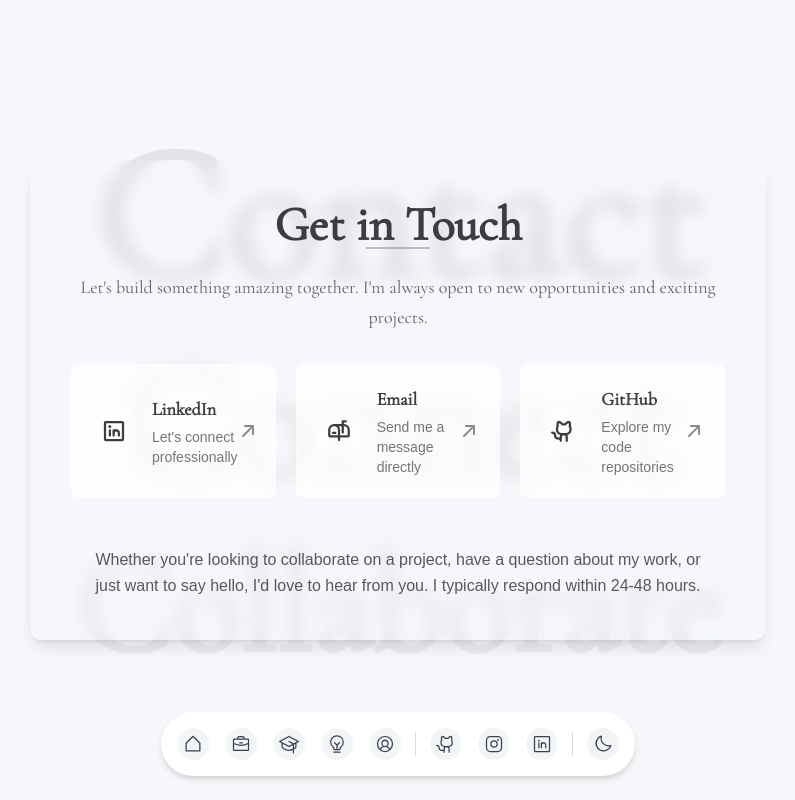
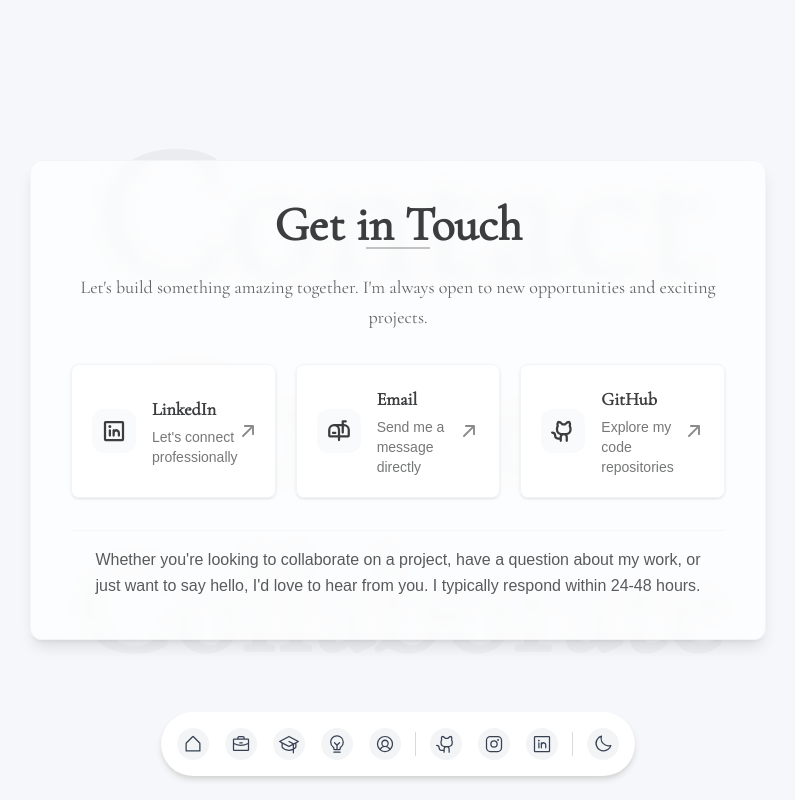
Before and after one commit to imdhruv99/Portfolio-FrontEnd, a Next.js app: page /contact in a window 1280 px wide. Shown: the whole page, without its empty margins (242-1037 px from the left). Built offline with nearby package versions, Linux system fonts and the light colour scheme.

Commit message:
[FIXED] Flickering issue when switching theme

```diff
--- a/package.json
+++ b/package.json
@@ -3,7 +3,7 @@
     "version": "0.1.0",
     "private": true,
     "scripts": {
-        "dev": "next dev --turbopack",
+        "dev": "next dev",
         "build": "next build",
         "start": "next start",
         "lint": "next lint",
--- a/src/app/globals.css
+++ b/src/app/globals.css
@@ -11,6 +11,24 @@
 html[data-theme='dark'] {
     --background: #0f0f0f;
     --foreground: #f0f0f0;
+}
+
+html {
+    transition:
+        background-color var(--theme-transition-duration)
+            var(--theme-transition-timing),
+        color var(--theme-transition-duration) var(--theme-transition-timing);
+}
+
+html[data-theme='system'] {
+    transition:
+        background-color var(--theme-transition-duration)
+            var(--theme-transition-timing),
+        color var(--theme-transition-duration) var(--theme-transition-timing);
+}
+
+.theme-transitioning {
+    opacity: 0.98;
 }
 
 @media (prefers-color-scheme: dark) {
@@ -71,3 +89,15 @@ body {
 .theme-toggle-animation {
     animation: themeToggleAnimation 0.5s ease-in-out forwards;
 }
+
+.disable-transitions,
+.disable-transitions * {
+    transition: none !important;
+    animation: none !important;
+}
+
+:root:not(.disable-transitions) {
+    transition:
+        background-color 0.2s ease,
+        color 0.2s ease;
+}
--- a/src/app/layout.tsx
+++ b/src/app/layout.tsx
@@ -4,7 +4,7 @@ import '../components/Navbar/Navbar.css';
 import type { Metadata } from 'next';
 import { Cormorant_Garamond } from 'next/font/google';
 
-import { ThemeProvider } from '@/components/ThemeProvider';
+import { ThemeProvider, ThemeScript } from '@/components/ThemeProvider';
 import Navbar from '@/components/Navbar';
 
 const cormorantGaramond = Cormorant_Garamond({
@@ -26,6 +26,13 @@ export default function RootLayout({
 }) {
     return (
         <html lang="en" suppressHydrationWarning>
+            <head>
+                <script
+                    dangerouslySetInnerHTML={{
+                        __html: ThemeScript
+                    }}
+                />
+            </head>
             <body
                 className={`${cormorantGaramond.variable} font-sans theme-transition`}
             >
@@ -33,7 +40,7 @@ export default function RootLayout({
                     attribute="data-theme"
                     defaultTheme="system"
                     enableSystem
-                    disableTransitionOnChange={false}
+                    disableTransitionOnChange={false} // We'll handle transitions manually
                     themes={['light', 'dark', 'system']}
                 >
                     {children}
--- a/src/components/Contact/index.tsx
+++ b/src/components/Contact/index.tsx
@@ -25,13 +25,13 @@ const Contact = ({ isDarkTheme }: ContactProps) => {
         <div className="relative w-full min-h-screen overflow-x-hidden overflow-y-auto py-6">
             {/* Centered Background Text - Adjusted for iPhone SE */}
             <div className="absolute inset-0 flex flex-col items-center justify-center pointer-events-none z-0 gap-[1.5vw] sm:gap-[2.2vw]">
-                <div className="text-[16vw] sm:text-[18vw] md:text-[18vw] lg:text-[15vw] font-serif font-extrabold opacity-[0.1] text-center leading-none transition-colors">
+                <div className={`text-[16vw] sm:text-[18vw] md:text-[18vw] lg:text-[15vw] font-serif font-extrabold ${isDarkTheme ? 'opacity-[0.1]' : 'opacity-[0.05]'} text-center leading-none transition-colors`}>
                     Contact
                 </div>
-                <div className="text-[14vw] sm:text-[16vw] md:text-[16vw] lg:text-[13vw] font-serif font-extrabold opacity-[0.08] text-center leading-none transition-colors">
+                <div className={`text-[14vw] sm:text-[16vw] md:text-[16vw] lg:text-[13vw] font-serif font-extrabold ${isDarkTheme ? 'opacity-[0.08]' : 'opacity-[0.04]'} text-center leading-none transition-colors`}>
                     Connect
                 </div>
-                <div className="text-[12vw] sm:text-[14vw] md:text-[14vw] lg:text-[11vw] font-serif font-extrabold opacity-[0.06] text-center leading-none transition-colors">
+                <div className={`text-[12vw] sm:text-[14vw] md:text-[14vw] lg:text-[11vw] font-serif font-extrabold ${isDarkTheme ? 'opacity-[0.06]' : 'opacity-[0.03]'} text-center leading-none transition-colors`}>
                     Collaborate
                 </div>
             </div>
@@ -39,7 +39,7 @@ const Contact = ({ isDarkTheme }: ContactProps) => {
             {/* Content Card - Centered with Flex */}
             <div className="relative flex items-center justify-center z-10 min-h-[calc(100vh-3rem)]">
                 <div className="w-full max-w-3xl mx-auto px-3 sm:px-4">
-                    <div className="dark:bg-black/10 backdrop-blur-sm rounded-xl shadow-lg border border-white/10 dark:border-black/10 p-4 sm:p-6 md:p-8 lg:p-10">
+                    <div className={`${isDarkTheme ? 'dark:bg-black/10' : 'bg-white/70'} backdrop-blur-sm rounded-xl shadow-lg ${isDarkTheme ? 'border border-white/10 dark:border-black/10' : 'border border-gray-100'} p-4 sm:p-6 md:p-8 lg:p-10`}>
                         <h1 className="text-2xl sm:text-3xl md:text-4xl lg:text-5xl font-bold font-serif text-center mb-4 sm:mb-6 relative">
                             <span className="block w-fit mx-auto">
                                 Get in Touch
@@ -58,10 +58,10 @@ const Contact = ({ isDarkTheme }: ContactProps) => {
                                 href="https://linkedin.com/in/imdhruv99"
                                 target="_blank"
                                 rel="noopener noreferrer"
-                                className="flex items-center p-3 sm:p-4 md:p-5 bg-white/70 dark:bg-black/25 backdrop-blur-lg rounded-lg border border-white/30 dark:border-white/5 transition-all duration-300 hover:translate-y-[-3px] hover:shadow-lg hover:border-white/40 dark:hover:border-white/15 overflow-hidden relative w-full md:max-w-[280px] text-current no-underline group"
+                                className={`flex items-center p-3 sm:p-4 md:p-5 ${isDarkTheme ? 'bg-white/70 dark:bg-black/25' : 'bg-white/90 shadow-sm'} backdrop-blur-lg rounded-lg ${isDarkTheme ? 'border border-white/30 dark:border-white/5' : 'border border-gray-100'} transition-all duration-300 hover:translate-y-[-3px] hover:shadow-lg ${isDarkTheme ? 'hover:border-white/40 dark:hover:border-white/15' : 'hover:border-gray-200'} overflow-hidden relative w-full md:max-w-[280px] text-current no-underline group`}
                             >
                                 <span className="absolute inset-0 bg-gradient-to-r from-transparent via-white/5 to-transparent -translate-x-full group-hover:translate-x-full transition-transform duration-700 ease-in-out"></span>
-                                <div className="flex-shrink-0 mr-3 sm:mr-4 flex items-center justify-center w-9 h-9 sm:w-10 sm:h-10 md:w-11 md:h-11 rounded-xl bg-white/30 dark:bg-white/5 transition-all duration-300 group-hover:bg-white/15 dark:group-hover:bg-white/10 group-hover:scale-105">
+                                <div className={`flex-shrink-0 mr-3 sm:mr-4 flex items-center justify-center w-9 h-9 sm:w-10 sm:h-10 md:w-11 md:h-11 rounded-xl ${isDarkTheme ? 'bg-white/30 dark:bg-white/5' : 'bg-gray-50'} transition-all duration-300 ${isDarkTheme ? 'group-hover:bg-white/15 dark:group-hover:bg-white/10' : 'group-hover:bg-gray-100'} group-hover:scale-105`}>
                                     <LinkedinLogo
                                         weight="bold"
                                         size={20}
@@ -98,10 +98,10 @@ const Contact = ({ isDarkTheme }: ContactProps) => {
                             {/* Email */}
                             <a
                                 href="mailto:dhruvprajapati.work@gmail.com"
-                                className="flex items-center p-3 sm:p-4 md:p-5 bg-white/70 dark:bg-black/25 backdrop-blur-lg rounded-lg border border-white/30 dark:border-white/5 transition-all duration-300 hover:translate-y-[-3px] hover:shadow-lg hover:border-white/40 dark:hover:border-white/15 overflow-hidden relative w-full md:max-w-[280px] text-current no-underline group"
+                                className={`flex items-center p-3 sm:p-4 md:p-5 ${isDarkTheme ? 'bg-white/70 dark:bg-black/25' : 'bg-white/90 shadow-sm'} backdrop-blur-lg rounded-lg ${isDarkTheme ? 'border border-white/30 dark:border-white/5' : 'border border-gray-100'} transition-all duration-300 hover:translate-y-[-3px] hover:shadow-lg ${isDarkTheme ? 'hover:border-white/40 dark:hover:border-white/15' : 'hover:border-gray-200'} overflow-hidden relative w-full md:max-w-[280px] text-current no-underline group`}
                             >
                                 <span className="absolute inset-0 bg-gradient-to-r from-transparent via-white/5 to-transparent -translate-x-full group-hover:translate-x-full transition-transform duration-700 ease-in-out"></span>
-                                <div className="flex-shrink-0 mr-3 sm:mr-4 flex items-center justify-center w-9 h-9 sm:w-10 sm:h-10 md:w-11 md:h-11 rounded-xl bg-white/30 dark:bg-white/5 transition-all duration-300 group-hover:bg-white/15 dark:group-hover:bg-white/10 group-hover:scale-105">
+                                <div className={`flex-shrink-0 mr-3 sm:mr-4 flex items-center justify-center w-9 h-9 sm:w-10 sm:h-10 md:w-11 md:h-11 rounded-xl ${isDarkTheme ? 'bg-white/30 dark:bg-white/5' : 'bg-gray-50'} transition-all duration-300 ${isDarkTheme ? 'group-hover:bg-white/15 dark:group-hover:bg-white/10' : 'group-hover:bg-gray-100'} group-hover:scale-105`}>
                                     <Mailbox
                                         weight="bold"
                                         size={20}
@@ -140,10 +140,10 @@ const Contact = ({ isDarkTheme }: ContactProps) => {
                                 href="https://github.com/imdhruv99"
                                 target="_blank"
                                 rel="noopener noreferrer"
-                                className="flex items-center p-3 sm:p-4 md:p-5 bg-white/70 dark:bg-black/25 backdrop-blur-lg rounded-lg border border-white/30 dark:border-white/5 transition-all duration-300 hover:translate-y-[-3px] hover:shadow-lg hover:border-white/40 dark:hover:border-white/15 overflow-hidden relative w-full md:max-w-[280px] text-current no-underline group"
+                                className={`flex items-center p-3 sm:p-4 md:p-5 ${isDarkTheme ? 'bg-white/70 dark:bg-black/25' : 'bg-white/90 shadow-sm'} backdrop-blur-lg rounded-lg ${isDarkTheme ? 'border border-white/30 dark:border-white/5' : 'border border-gray-100'} transition-all duration-300 hover:translate-y-[-3px] hover:shadow-lg ${isDarkTheme ? 'hover:border-white/40 dark:hover:border-white/15' : 'hover:border-gray-200'} overflow-hidden relative w-full md:max-w-[280px] text-current no-underline group`}
                             >
                                 <span className="absolute inset-0 bg-gradient-to-r from-transparent via-white/5 to-transparent -translate-x-full group-hover:translate-x-full transition-transform duration-700 ease-in-out"></span>
-                                <div className="flex-shrink-0 mr-3 sm:mr-4 flex items-center justify-center w-9 h-9 sm:w-10 sm:h-10 md:w-11 md:h-11 rounded-xl bg-white/30 dark:bg-white/5 transition-all duration-300 group-hover:bg-white/15 dark:group-hover:bg-white/10 group-hover:scale-105">
+                                <div className={`flex-shrink-0 mr-3 sm:mr-4 flex items-center justify-center w-9 h-9 sm:w-10 sm:h-10 md:w-11 md:h-11 rounded-xl ${isDarkTheme ? 'bg-white/30 dark:bg-white/5' : 'bg-gray-50'} transition-all duration-300 ${isDarkTheme ? 'group-hover:bg-white/15 dark:group-hover:bg-white/10' : 'group-hover:bg-gray-100'} group-hover:scale-105`}>
                                     <GithubLogo
                                         weight="bold"
                                         size={20}
@@ -178,7 +178,7 @@ const Contact = ({ isDarkTheme }: ContactProps) => {
                             </a>
                         </div>
 
-                        <div className="mt-6 sm:mt-8 max-w-2xl mx-auto leading-relaxed text-xs sm:text-sm md:text-base opacity-85 pt-3 sm:pt-4 border-t border-white/10 dark:border-white/5">
+                        <div className={`mt-6 sm:mt-8 max-w-2xl mx-auto leading-relaxed text-xs sm:text-sm md:text-base opacity-85 pt-3 sm:pt-4 ${isDarkTheme ? 'border-t border-white/10 dark:border-white/5' : 'border-t border-gray-100'}`}>
                             <p className="text-center px-1 sm:px-2 md:px-4">
                                 Whether you&apos;re looking to collaborate on a
                                 project, have a question about my work, or just
--- a/src/components/ThemeProvider.tsx
+++ b/src/components/ThemeProvider.tsx
@@ -3,8 +3,34 @@
 import {
     ThemeProvider as NextThemeProvider,
     ThemeProviderProps,
+    useTheme,
 } from 'next-themes';
 import { useEffect, useState } from 'react';
+
+// Script to be inserted in the head to prevent flash of incorrect theme
+export const ThemeScript = `
+(function() {
+  try {
+    // First try to get theme from localStorage
+    let theme = localStorage.getItem('theme');
+
+    // If theme is 'system' or not set, check system preference
+    if (!theme || theme === 'system') {
+      theme = window.matchMedia('(prefers-color-scheme: dark)').matches ? 'dark' : 'light';
+    }
+
+    // Apply theme immediately to prevent flash
+    document.documentElement.setAttribute('data-theme', theme);
+
+    // Optional: Also add as a class for additional styling options
+    document.documentElement.classList.add(theme);
+  } catch (e) {
+    // Fallback if localStorage is not available
+    const prefersDark = window.matchMedia('(prefers-color-scheme: dark)').matches;
+    document.documentElement.setAttribute('data-theme', prefersDark ? 'dark' : 'light');
+  }
+})();
+`;
 
 export function ThemeProvider({
     children,
@@ -16,12 +42,55 @@ export function ThemeProvider({
 }: ThemeProviderProps) {
     const [mounted, setMounted] = useState(false);
 
+    // Handle transitions during theme changes
     useEffect(() => {
+        // Add theme script if not already present
+        if (typeof window !== 'undefined' && !document.getElementById('theme-script')) {
+            const themeScript = document.createElement('script');
+            themeScript.id = 'theme-script';
+            themeScript.innerHTML = ThemeScript;
+            document.head.insertBefore(themeScript, document.head.firstChild);
+        }
+
+        // Setup theme change handler
+        const handleThemeChange = () => {
+            // Temporarily disable transitions during theme change
+            document.documentElement.classList.add('disable-transitions');
+
+            // Re-enable transitions after theme change is complete
+            setTimeout(() => {
+                document.documentElement.classList.remove('disable-transitions');
+            }, 50); // Short timeout to ensure theme is applied before transitions resume
+        };
+
+        // Create a custom event for theme changes
+        if (typeof window !== 'undefined') {
+            window.addEventListener('themeChange', handleThemeChange);
+        }
+
         setMounted(true);
+
+        return () => {
+            if (typeof window !== 'undefined') {
+                window.removeEventListener('themeChange', handleThemeChange);
+            }
+        };
     }, []);
 
+    // Handle theme change events
+    const onThemeChange = () => {
+        if (typeof window !== 'undefined') {
+            window.dispatchEvent(new Event('themeChange'));
+        }
+    };
+
     if (!mounted) {
-        return <>{children}</>;
+        // Return a minimal wrapper with theme-transition classes to prevent layout shift
+        return (
+            <div className="theme-transition" style={{ visibility: 'hidden' }}>
+                {children}
+            </div>
+        );
     }
 
     return (
@@ -29,10 +98,29 @@ export function ThemeProvider({
             attribute={attribute}
             defaultTheme={defaultTheme}
             enableSystem={enableSystem}
-            disableTransitionOnChange={disableTransitionOnChange}
+            disableTransitionOnChange={true} // Always set to true and handle transitions manually
             themes={themes}
+            onChangeStart={onThemeChange}
         >
             {children}
         </NextThemeProvider>
     );
 }
+
+// Optional: Create a hook to easily access theme
+export function useThemeState() {
+    const { theme, setTheme, themes, systemTheme } = useTheme();
+    const [mounted, setMounted] = useState(false);
+
+    useEffect(() => {
+        setMounted(true);
+    }, []);
+
+    return {
+        theme: mounted ? theme : undefined,
+        systemTheme,
+        setTheme,
+        themes,
+        mounted
+    };
+}
```
Also changed, not shown: 2 other files (tests, documents, lock files or other folders).
